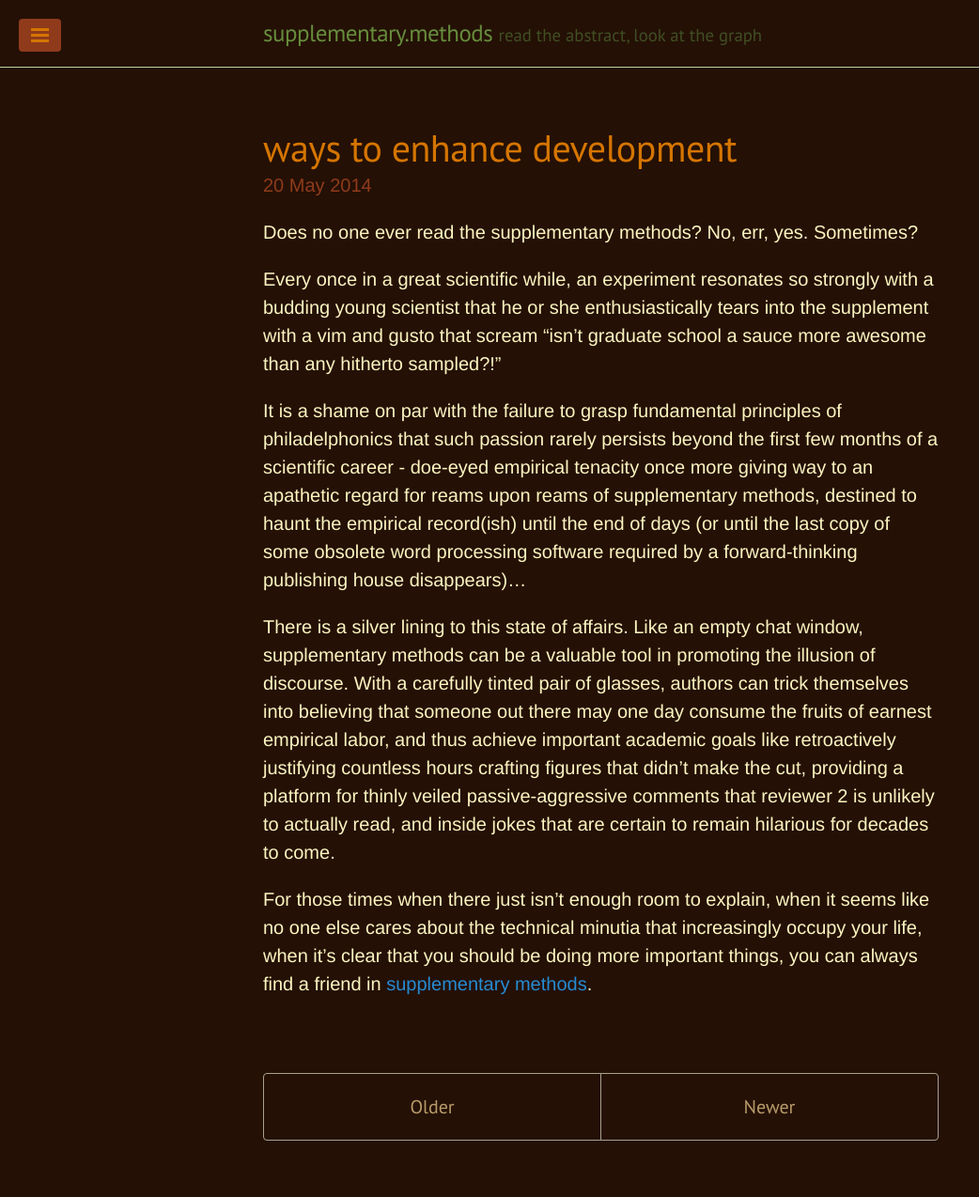
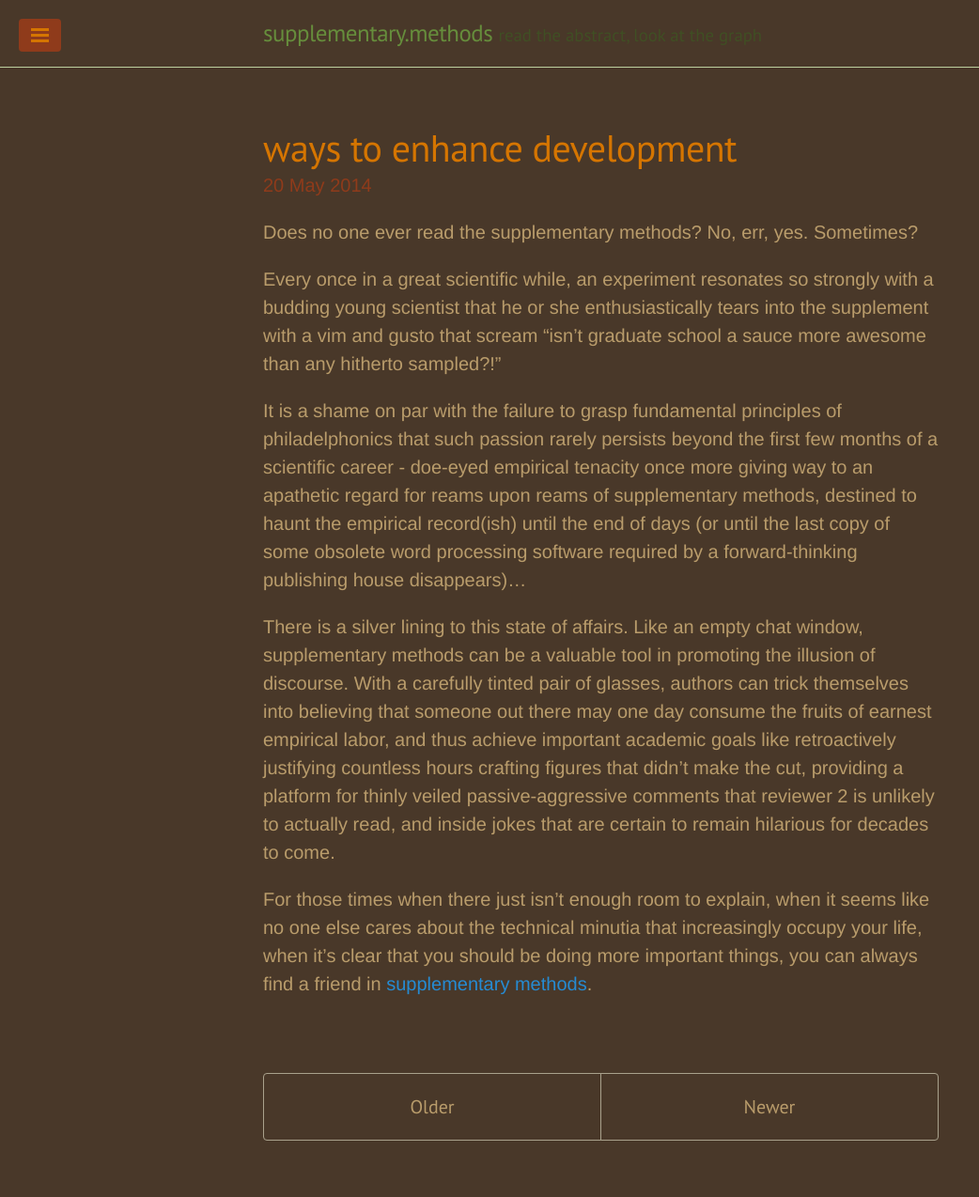
Before and after one commit to wem3/supplementary.methods, a Jekyll site: the page built from index.html, in a window 1280 px wide. Shown: the whole page at 94% size, without its empty margins (0-1042 px from the left). Built offline with Jekyll 4.4.1, drawn with Linux system fonts in a browser that asks for light colours; Markdown is read by kramdown in place of the engine named in the settings; the list of posts is cut into pages by our own code.

Commit message:
Change header color

```diff
--- a/public/css/poole.css
+++ b/public/css/poole.css
@@ -59,8 +59,8 @@ html {
 }
 
 body {
-  color: #fbf5c1;
-  background-color: #241005;
+  color: #b99c6b;
+  background-color: #493829;
   -webkit-text-size-adjust: 100%;
       -ms-text-size-adjust: 100%;
 }
```
Also changed, not shown: 2 other files.
